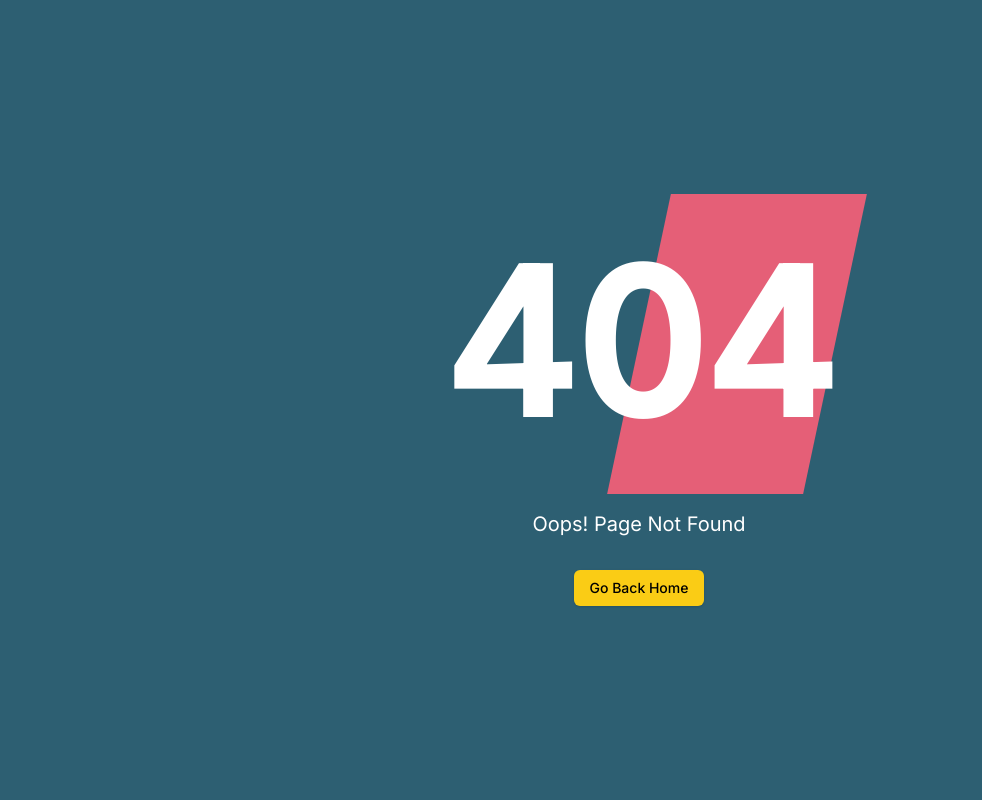
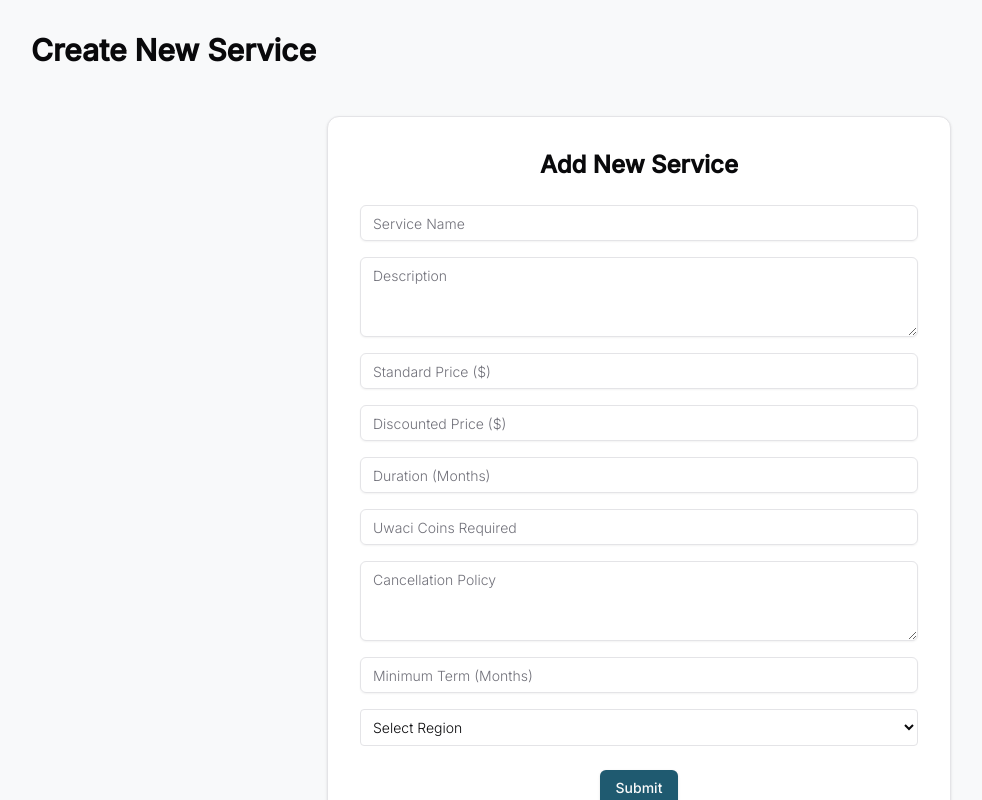
Before and after one commit to megatransactFront/challenz_dashboard, a Next.js app: page /services_ID in a window 1280 px wide. Before the commit this address had no page. Shown: the whole page, without its empty margins (1-983 px from the left). Built offline with nearby package versions, Linux system fonts and the light colour scheme.

Commit message:
Add services form and backend API integration with Supabase

```diff
--- /dev/null
+++ b/src/app/api/services_ID/[id]/route.ts
@@ -0,0 +1,61 @@
+// src/app/api/services/[id]/route.ts
+import { NextRequest, NextResponse } from 'next/server';
+import { createClient } from '@supabase/supabase-js';
+
+const supabase = createClient(
+  process.env.NEXT_PUBLIC_SUPABASE_URL!,
+  process.env.NEXT_PUBLIC_SUPABASE_ANON_KEY!
+);
+
+export async function GET(
+  req: NextRequest,
+  { params }: { params: { id: string } }
+) {
+  const { data, error } = await supabase
+    .from('services')
+    .select('*')
+    .eq('id', params.id)
+    .single();
+
+  if (error || !data) {
+    return NextResponse.json({ error: 'Service not found' }, { status: 404 });
+  }
+
+  return NextResponse.json(data);
+}
+
+export async function PUT(
+  req: NextRequest,
+  { params }: { params: { id: string } }
+) {
+  const body = await req.json();
+
+  const { data, error } = await supabase
+    .from('services')
+    .update(body)
+    .eq('id', params.id)
+    .select()
+    .single();
+
+  if (error) {
+    return NextResponse.json({ error: error.message }, { status: 400 });
+  }
+
+  return NextResponse.json(data);
+}
+
+export async function DELETE(
+  req: NextRequest,
+  { params }: { params: { id: string } }
+) {
+  const { error } = await supabase
+    .from('services')
+    .delete()
+    .eq('id', params.id);
+
+  if (error) {
+    return NextResponse.json({ error: error.message }, { status: 400 });
+  }
+
+  return NextResponse.json({ success: true });
+}
--- /dev/null
+++ b/src/app/api/services_ID/route.ts
@@ -0,0 +1,73 @@
+// src/app/api/services/route.ts
+import { createClient } from '@supabase/supabase-js';
+import { NextResponse } from 'next/server';
+
+const supabase = createClient(
+  process.env.NEXT_PUBLIC_SUPABASE_URL!,
+  process.env.NEXT_PUBLIC_SUPABASE_ANON_KEY!
+);
+
+export async function GET(request: Request) {
+  try {
+    const { searchParams } = new URL(request.url);
+    const region = searchParams.get('region');
+
+    let query = supabase
+      .from('services')
+      .select('*')
+      .order('created_at', { ascending: false });
+
+    if (region) query = query.eq('region', region);
+
+    const { data, error } = await query;
+
+    if (error) throw error;
+
+    return NextResponse.json(data);
+  } catch (error) {
+    console.error('GET /api/services error:', error);
+    return NextResponse.json({ error: 'Failed to fetch services' }, { status: 500 });
+  }
+}
+
+export async function POST(request: Request) {
+  try {
+    const body = await request.json();
+
+    const requiredFields = ['id', 'name', 'region', 'description'];
+    for (const field of requiredFields) {
+      if (!body[field]) {
+        return NextResponse.json({ error: `${field} is required` }, { status: 400 });
+      }
+    }
+
+    const insertData = {
+      id: body.id,
+      name: body.name,
+      region: body.region,
+      description: body.description,
+      standardPrice: parseFloat(body.standardPrice) || null,
+      discountedPrice: parseFloat(body.discountedPrice) || null,
+      duration_months: parseInt(body.duration_months) || null,
+      uwaciCoinsRequired: parseFloat(body.uwaciCoinsRequired) || null,
+      cancellationPolicy: body.cancellationPolicy || null,
+      minimum_term: parseInt(body.minimum_term) || null,
+    };
+
+    const { data, error } = await supabase
+      .from('services')
+      .insert([insertData])
+      .select()
+      .single();
+
+    if (error) {
+      console.error('Insert error:', error);
+      return NextResponse.json({ error: error.message }, { status: 400 });
+    }
+
+    return NextResponse.json(data, { status: 201 });
+  } catch (err) {
+    console.error('POST /api/services error:', err);
+    return NextResponse.json({ error: 'Failed to create service' }, { status: 500 });
+  }
+}
--- /dev/null
+++ b/src/app/services_ID/components/ServiceForm.tsx
@@ -0,0 +1,168 @@
+'use client';
+
+import { useState } from 'react';
+import { Input } from '@/components/ui/input';
+import { Textarea } from '@/components/ui/textarea';
+import { Button } from '@/components/ui/button';
+import { Card, CardContent } from '@/components/ui/card';
+
+export default function ServiceForm() {
+  const [formData, setFormData] = useState({
+    region: '',
+    name: '',
+    description: '',
+    standardPrice: '',
+    discountedPrice: '',
+    duration_months: '',
+    uwaciCoinsRequired: '',
+    cancellationPolicy: '',
+    minimum_term: '',
+  });
+
+  const [loading, setLoading] = useState(false);
+  const [error, setError] = useState<string | null>(null);
+  const [success, setSuccess] = useState<string | null>(null);
+
+  const handleChange = (
+    e: React.ChangeEvent<HTMLInputElement | HTMLTextAreaElement | HTMLSelectElement>
+  ) => {
+    const { name, value } = e.target;
+    setFormData((prev) => ({ ...prev, [name]: value }));
+  };
+
+  const handleSubmit = async (e: React.FormEvent) => {
+    e.preventDefault();
+    setLoading(true);
+    setError(null);
+    setSuccess(null);
+
+    try {
+      const res = await fetch('/api/services_ID', {
+        method: 'POST',
+        headers: { 'Content-Type': 'application/json' },
+        body: JSON.stringify({
+          ...formData,
+          id: crypto.randomUUID(), // generate unique ID for Supabase
+        }),
+      });
+
+      const result = await res.json();
+
+      if (!res.ok) {
+        throw new Error(result.error || 'Failed to create service');
+      }
+
+      setSuccess('Service created successfully!');
+      setFormData({
+        region: '',
+        name: '',
+        description: '',
+        standardPrice: '',
+        discountedPrice: '',
+        duration_months: '',
+        uwaciCoinsRequired: '',
+        cancellationPolicy: '',
+        minimum_term: '',
+      });
+
+      setTimeout(() => setSuccess(null), 3000);
+    } catch (err: any) {
+      setError(err.message || 'An unexpected error occurred.');
+    }
+
+    setLoading(false);
+  };
+
+  return (
+    <div className="max-w-2xl mx-auto p-6">
+      <Card>
+        <CardContent className="p-8">
+          <h1 className="text-2xl font-semibold mb-6 text-center">Add New Service</h1>
+
+          <form onSubmit={handleSubmit} className="space-y-4">
+            <Input
+              name="name"
+              value={formData.name}
+              onChange={handleChange}
+              placeholder="Service Name"
+              required
+            />
+            <Textarea
+              name="description"
+              value={formData.description}
+              onChange={handleChange}
+              placeholder="Description"
+              required
+            />
+            <Input
+              name="standardPrice"
+              value={formData.standardPrice}
+              onChange={handleChange}
+              placeholder="Standard Price ($)"
+              type="number"
+              required
+            />
+            <Input
+              name="discountedPrice"
+              value={formData.discountedPrice}
+              onChange={handleChange}
+              placeholder="Discounted Price ($)"
+              type="number"
+            />
+            <Input
+              name="duration_months"
+              value={formData.duration_months}
+              onChange={handleChange}
+              placeholder="Duration (Months)"
+              type="number"
+              required
+            />
+            <Input
+              name="uwaciCoinsRequired"
+              value={formData.uwaciCoinsRequired}
+              onChange={handleChange}
+              placeholder="Uwaci Coins Required"
+              type="number"
+              required
+            />
+            <Textarea
+              name="cancellationPolicy"
+              value={formData.cancellationPolicy}
+              onChange={handleChange}
+              placeholder="Cancellation Policy"
+            />
+            <Input
+              name="minimum_term"
+              value={formData.minimum_term}
+              onChange={handleChange}
+              placeholder="Minimum Term (Months)"
+              type="number"
+              required
+            />
+            <select
+              name="region"
+              value={formData.region}
+              onChange={handleChange}
+              required
+              className="w-full p-2 border rounded text-sm bg-white"
+            >
+              <option value="">Select Region</option>
+              <option value="AU">Australia</option>
+              <option value="NZ">New Zealand</option>
+              <option value="US">United States</option>
+            </select>
+
+            {error && <p className="text-red-500 text-sm text-center">{error}</p>}
+            {success && <p className="text-green-600 text-sm text-center">{success}</p>}
+
+            <div className="flex justify-center pt-2">
+              <Button type="submit" disabled={loading}>
+                {loading ? 'Submitting...' : 'Submit'}
+              </Button>
+            </div>
+          </form>
+        </CardContent>
+      </Card>
+    </div>
+  );
+}
--- /dev/null
+++ b/src/app/services_ID/page.tsx
@@ -0,0 +1,10 @@
+import ServiceForm from './components/ServiceForm';
+
+export default function ServicesPage() {
+  return (
+    <div className="p-8">
+      <h1 className="text-3xl font-bold mb-6">Create New Service</h1>
+      <ServiceForm />
+    </div>
+  );
+}
--- a/src/components/Sidebar.tsx
+++ b/src/components/Sidebar.tsx
@@ -2,7 +2,7 @@
 
 import React from "react";
 
-import { BarChart3, Layout, Users, Settings, ChevronRight, Building2, ShoppingCart, BadgeDollarSign, Box } from "lucide-react";
+import { BarChart3, Layout, Users, Settings, ChevronRight, Building2, ShoppingCart, BadgeDollarSign, Box, WrenchIcon, ClipboardList, Boxes } from "lucide-react";
 
 import { usePathname, useRouter } from "next/navigation";
 import Image from "next/image";
@@ -137,6 +137,13 @@ const mainMenuItems: MenuItemType[] = [
     icon: Box,
     path: "/products",
   },
+
+  {
+    title: "Services",
+    prevIcon: ChevronRight,
+    icon: ClipboardList,
+    path: "/services_ID",
+  },
 ];
 
 const otherMenuItems: MenuItemType[] = [
```
